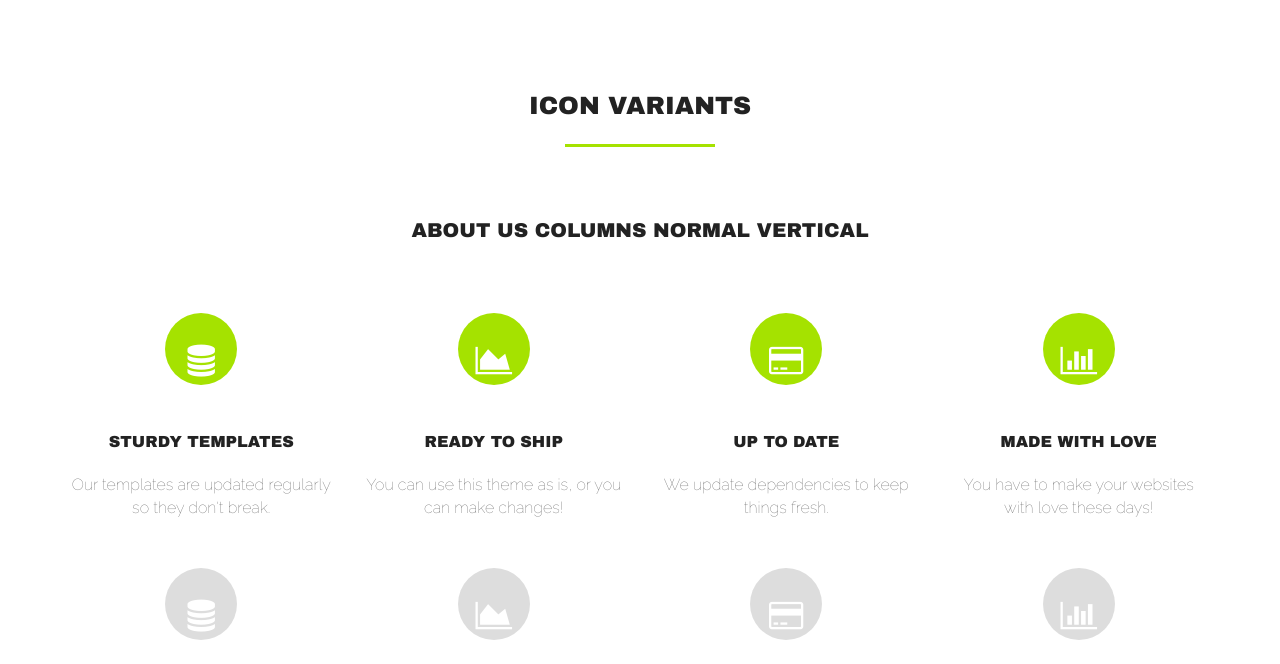
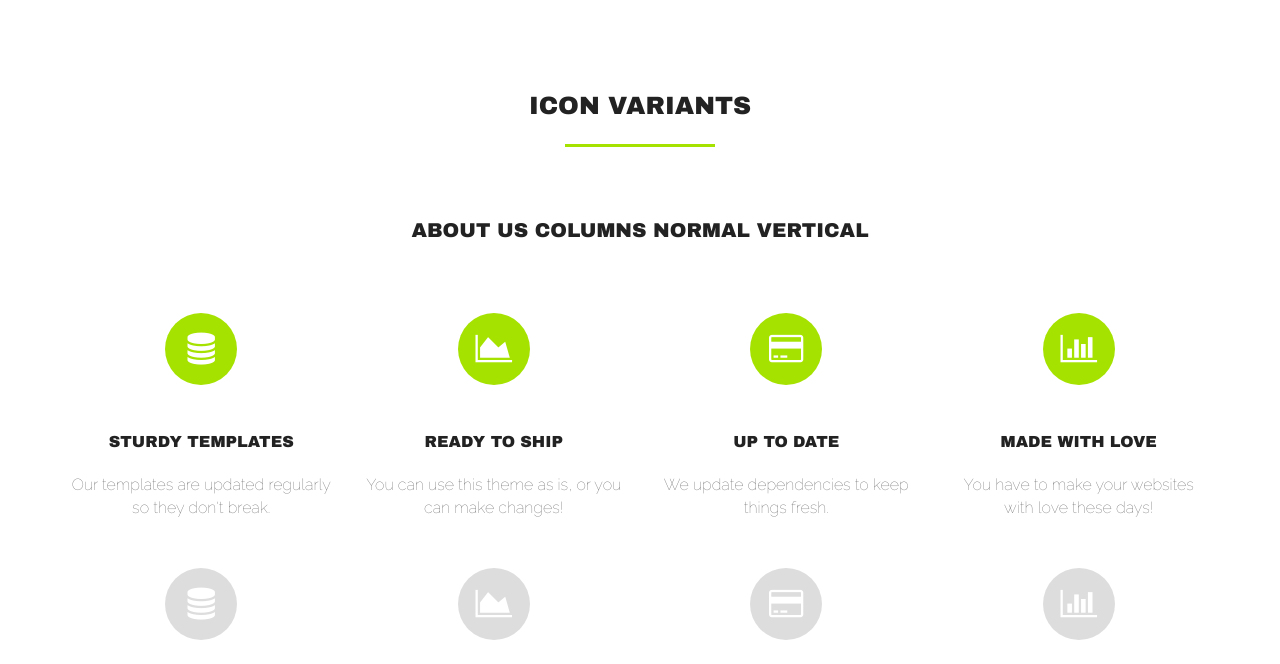
Before and after one commit to radek1251/radek1251.github.io, a plain HTML site: page icon.html in a window 1280 px wide. Shown: the part 136-800 px from the top of the page. Drawn offline with nearby package versions, Linux system fonts and the light colour scheme; some packages are replaced by stand-ins of ours; files that its build step writes are made by us from their sources; files whose address does not match are found by name.

Commit message:
zadanie SASS

```diff
--- a/scss/theme/_icon.scss
+++ b/scss/theme/_icon.scss
@@ -21,7 +21,7 @@
 	        width: $base-font-size * 4.5;
 	        height: $base-font-size * 4.5;
 	        border-radius: 100%;
-	        line-height: 96px;
+	        line-height: $base-font-size * 4.5;
 	        color: $color-text-primary;
 	        margin: ($baseline * 2) auto $baseline;
 	    }
```
